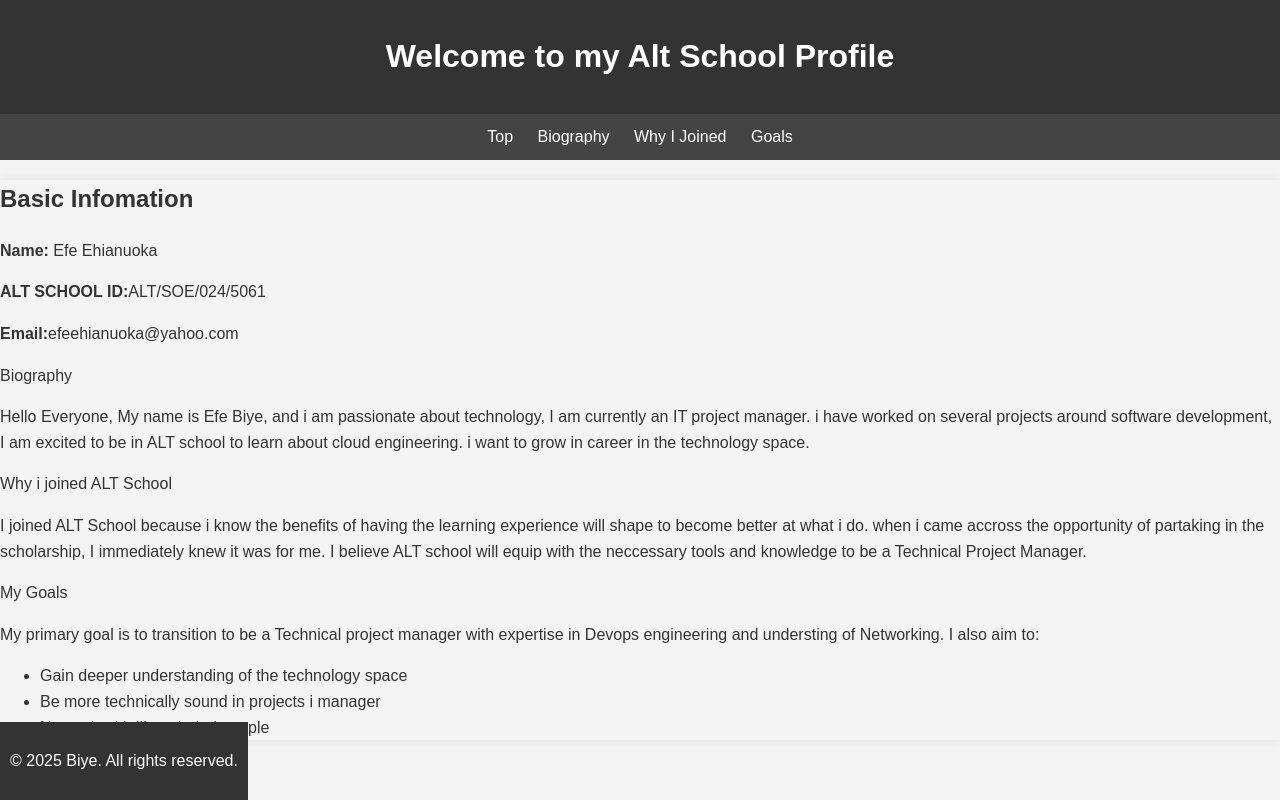
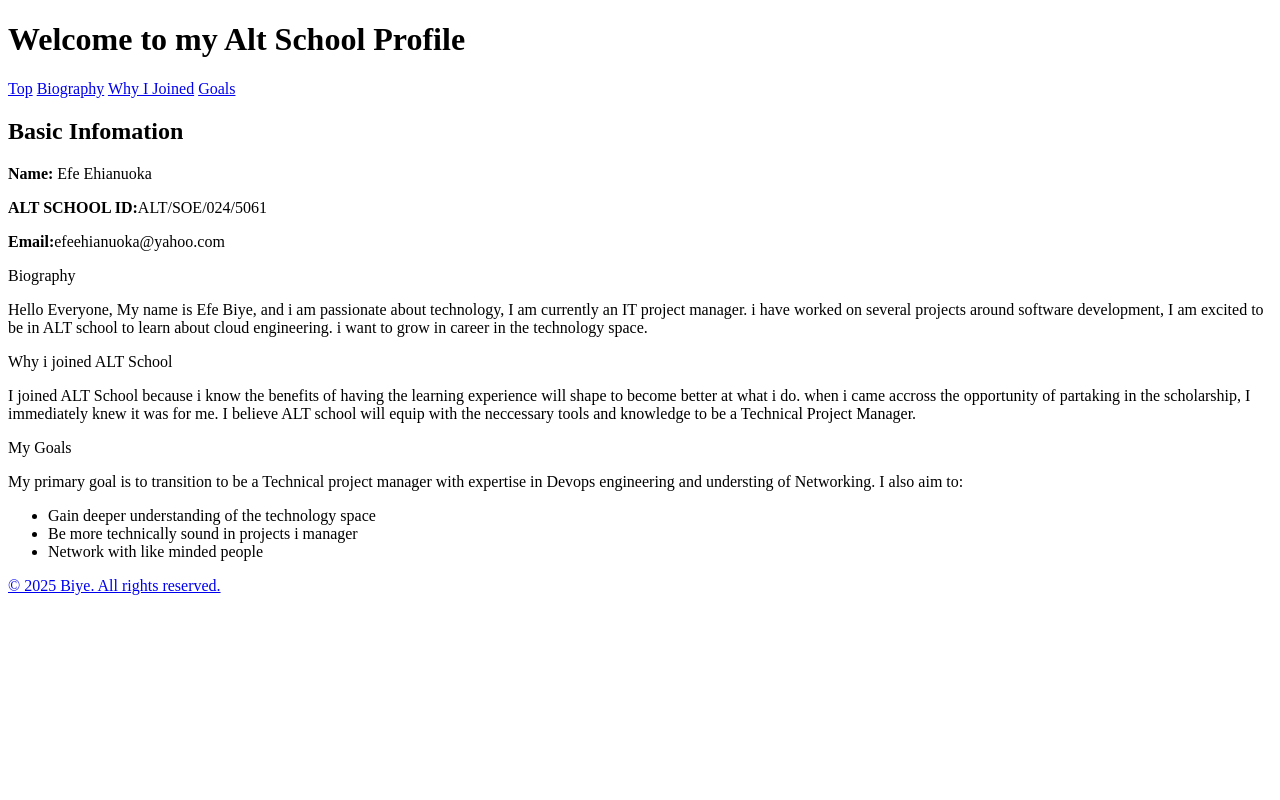
Before and after one commit to Efe-biye/Assignment-1, a plain HTML site: page index.html in a window 1280 px wide. Drawn offline with Linux system fonts and the light colour scheme.

Commit message:
completed assignment

```diff
--- a/index.html
+++ b/index.html
@@ -4,60 +4,9 @@
     <meta charset="UTF-8">
     <meta name="viewport" content="width=device-width, initial-scale=1.0">
     <title>My Alt school profile</title>
-    <style>
-        body {
-            font-family: Ariel, Sans-serif;
-            line-height: 1.6;
-            margin: 0;
-            Padding: 0;
-            background-color: #f4f4f4;
-            color: #333;
-        }
-        header {
-            background: #333;
-            color: #fff;
-            padding: 10px 0;
-            text-align: center;
-        }
-        nav {
-            background: #444;
-            color: #fff;
-            padding: 10px;
-            text-align: center;
-        }
-        nav a{
-            color:#fff;
-            margin: 0 10px;
-            text-decoration: none;
-        }
-        .container{
-            width: 80%
-            margin: 20px auto;
-            padding: 20px
-            backgorund: #fff;
-            box-shadow: 0 0 10px rgba(0, 0, 0, 0.1);
-        }
-        h1, h2 {
-            color: #333:
-        }
-        .back-to-top {
-            display: block;
-            text-align: center;
-            margin:20px 0;
-        }
-        footer {
-            text-align: center;
-            padding: 10px;
-            background: #333;
-            color: #fff;
-            position: fixed;
-            bottom: 0;
-            width: 100;
-        }
-    </style>
+
 </head>
 <body>
-
     <header>
         <h1> Welcome to my Alt School Profile</h1>
     </header>
@@ -78,7 +27,7 @@
        </section>
 
        <section id="bio"
-         <h2>Biography</h2>
+        <h2>Biography</h2>
     <p>Hello Everyone, My name is Efe Biye, and i am passionate about technology, I am currently an IT project manager.
         i have worked on several projects around software development, I am excited to be in ALT school to learn about cloud engineering.
         i want to grow in career in the technology space. </p>
```
